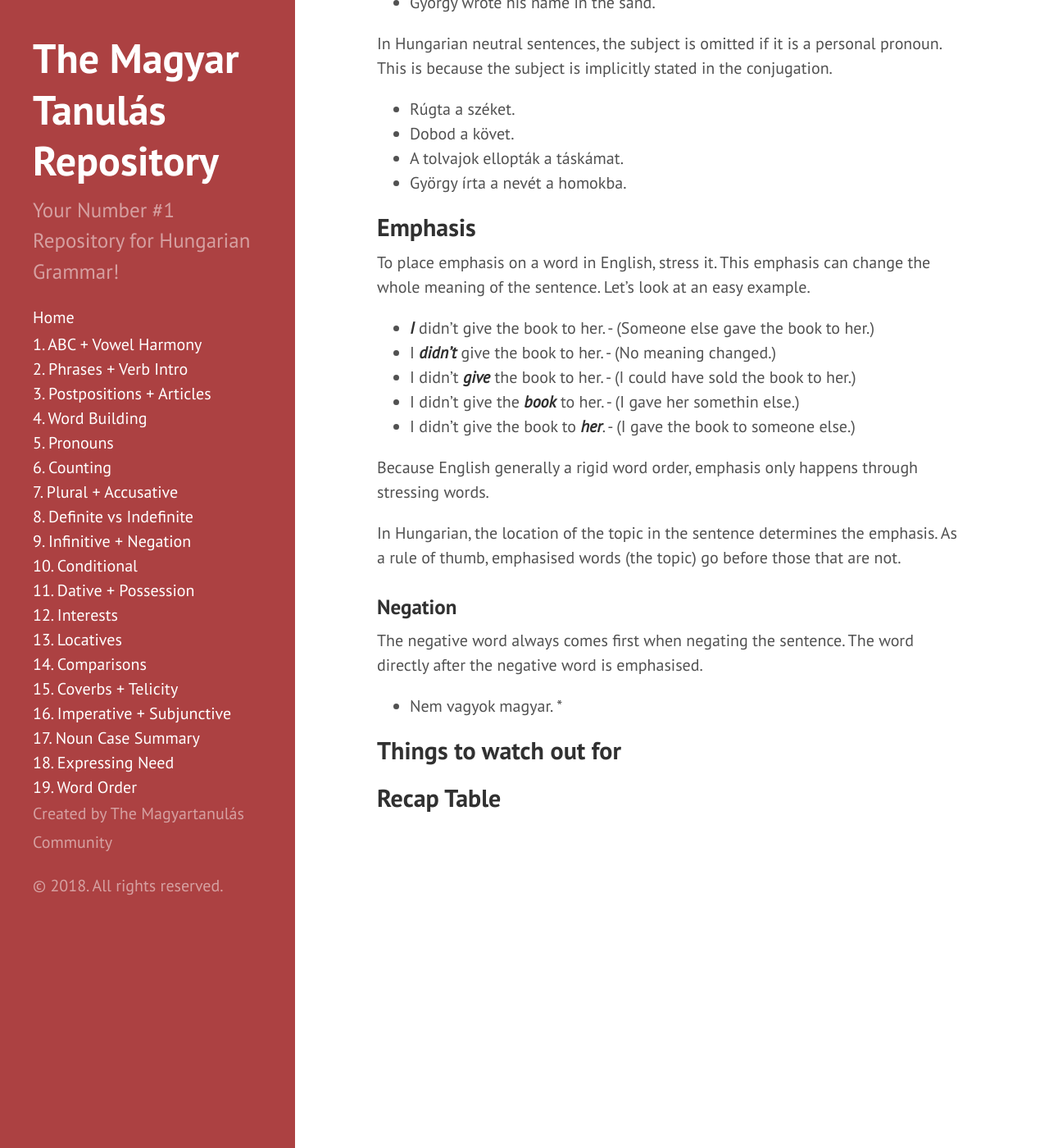
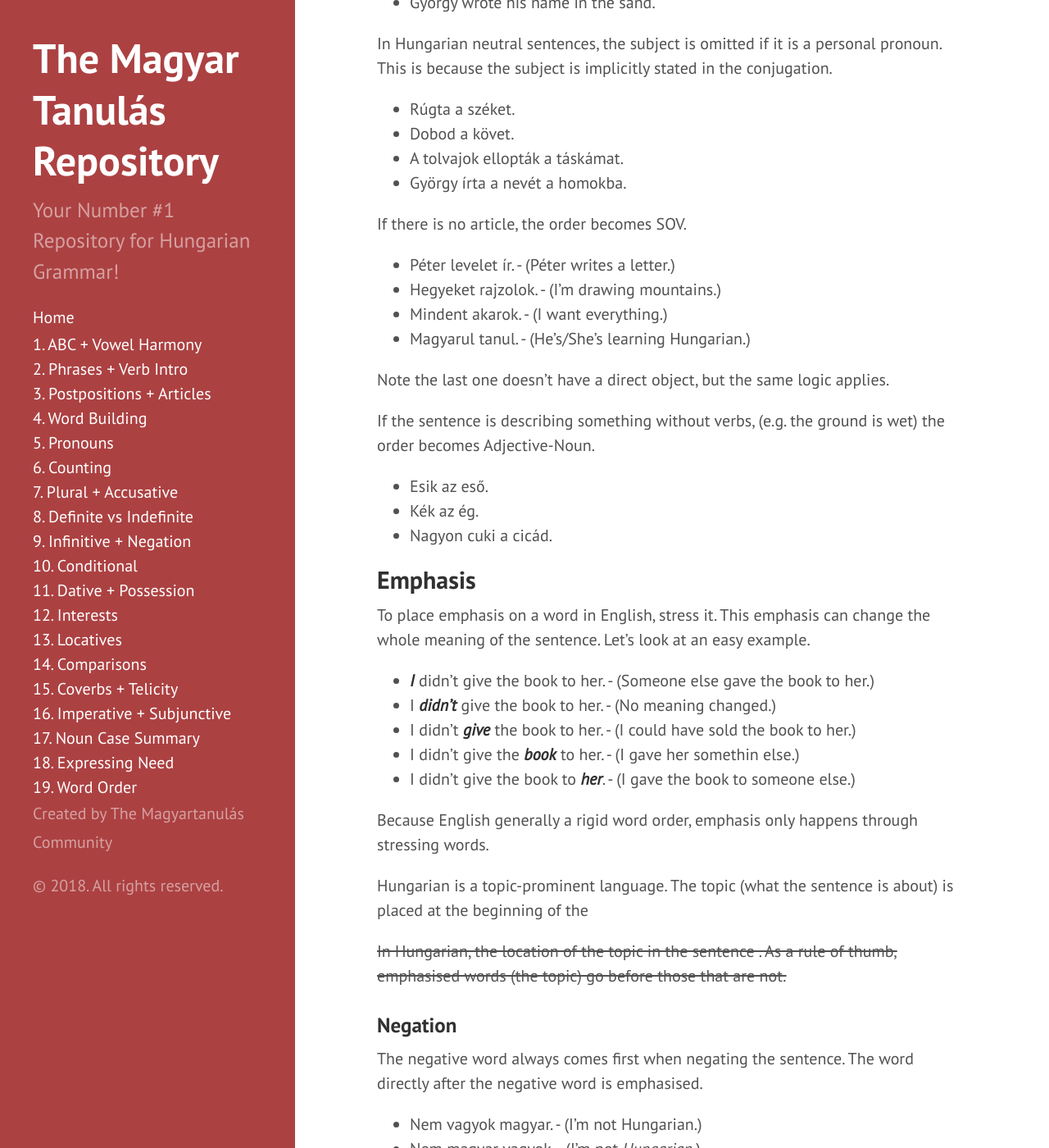
Before and after one commit to Magyartanulas/magyartanulas.github.io, a Jekyll site: the page built from word_order.md, in a window 1280 px wide and 1400 px high, scrolled down 654 px. Shown: the whole window at 82% size. Built offline with Jekyll 4.4.1, drawn with Linux system fonts in a browser that asks for light colours; Markdown is read by kramdown in place of the engine named in the settings; some of the changed text lies outside the part shown.

Commit message:
Update word_order.md

```diff
--- a/word_order.md
+++ b/word_order.md
@@ -28,6 +28,21 @@ In Hungarian neutral sentences, the subject is omitted if it is a personal prono
 * A tolvajok ellopták a táskámat.
 * György írta a nevét a homokba.
 
+If there is no article, the order becomes SOV.
+
+* Péter levelet ír. - (Péter writes a letter.)
+* Hegyeket rajzolok. - (I'm drawing mountains.)
+* Mindent akarok. - (I want everything.)
+* Magyarul tanul. - (He's/She's learning Hungarian.)
+
+Note the last one doesn't have a direct object, but the same logic applies.
+
+If the sentence is describing something without verbs, (e.g. the ground is wet) the order becomes Adjective-Noun.
+
+* Esik az eső.
+* Kék az ég.
+* Nagyon cuki a cicád.
+
 ## Emphasis
 
 To place emphasis on a word in English, stress it. This emphasis can change the whole meaning of the sentence. Let's look at an easy example.
@@ -40,14 +55,21 @@ To place emphasis on a word in English, stress it. This emphasis can change the
 
 Because English generally a rigid word order, emphasis only happens through stressing words.
 
-In Hungarian, the location of the topic in the sentence determines the emphasis. As a rule of thumb, emphasised words (the topic) go before those that are not.
+Hungarian is a topic-prominent language. The topic (what the sentence is about) is placed at the beginning of the
+
+~~In Hungarian, the location of the topic in the sentence . As a rule of thumb, emphasised words (the topic) go before those that are not.~~
 
 ### Negation
 
 The negative word always comes first when negating the sentence. The word directly after the negative word is emphasised.
 
-* Nem vagyok magyar.
-*
+* Nem vagyok magyar. - (I'm not Hungarian.)
+* Nem magyar vagyok. - (I'm not *Hungarian.*)
+
+Now the second sentence is incomplete. The emphasis has been placed on `magyar` which leads people to believe you are going to give them more information. Here are two ways you could complete the sentence.
+
+* Nem magyar vagyok, hanem angol. - (I'm not Hungarian but (rather) I'm English)
+* Nem magyar vagyok, de hülye sem. - (I'm not Hungarian, but I'm not stupid either.)
 
 
 
```
